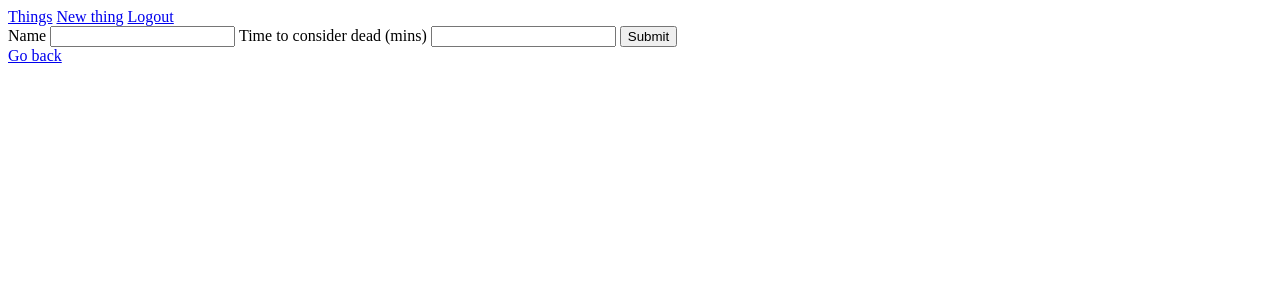
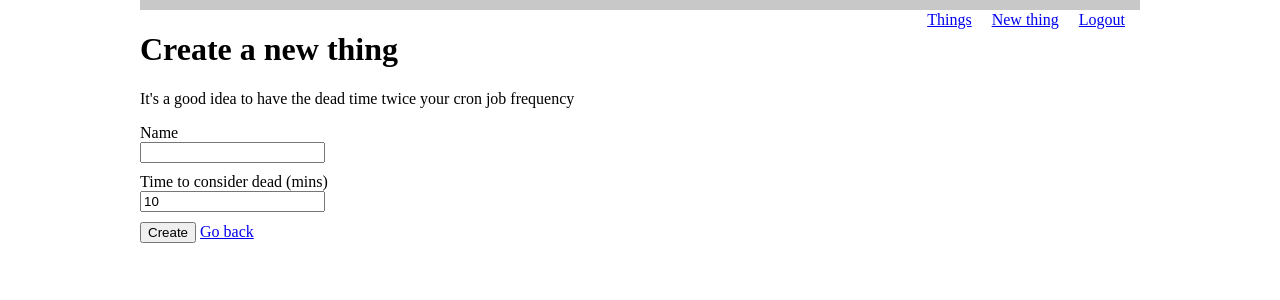
Before and after one commit to avacariu/isitup, a Flask app: page /new-thing in a window 1280 px wide. Shown: the top 300 px of the page. Run offline with Flask 2, Linux system fonts and the light colour scheme; the visitor is signed in with stand-in values (Sample User, id 1); data comes from the database, SQL or seed files in the repository.

Commit message:
Made it look better.

```diff
--- a/app/forms.py
+++ b/app/forms.py
@@ -1,12 +1,16 @@
 from flask.ext.wtf import Form
 from wtforms import TextField, HiddenField, IntegerField, BooleanField
-from wtforms.validators import Required
+from wtforms.validators import Required, ValidationError
+
+def positive(form, field):
+    if field.data <= 0:
+        raise ValidationError('Field must be positive')
 
 class NewThingForm(Form):
     name = TextField('name', validators = [Required()])
-    delta = IntegerField('delta', validators = [Required()])
+    delta = IntegerField('delta', validators = [Required(), positive])
 
 class EditThingForm(Form):
     name = TextField('name', validators = [Required()])
-    delta = IntegerField('delta', validators = [Required()])
+    delta = IntegerField('delta', validators = [Required(), positive])
     delete = BooleanField('delete')
--- a/app/templates/base.html
+++ b/app/templates/base.html
@@ -6,13 +6,43 @@
     {% else %}
     <title>Is it up?</title>
     {% endif %}
+
+    <style>
+      body {
+        width: 1000px;
+        margin: 0 auto;
+      }
+      nav {
+        background: rgb(200, 200, 200);
+        padding: 5px;
+      }
+      nav ul {
+        margin: 0;
+        padding: 0;
+        list-style-type: none;
+      }
+      nav ul li {
+        display: block;
+        float: right;
+        line-height: 30px;
+        margin: 0 10px;
+        padding: 0;
+        position: relative;
+
+      }
+      table {
+        width: 100%;
+      }
+    </style>
   </head>
   <body>
-    <nav>
-      <a href="{{ url_for('things') }}">Things</a>
-      <a href="{{ url_for('new_thing') }}">New thing</a>
-      <a href="{{ url_for('logout') }}">Logout</a>
-    </nav>
-    {% block content %}{% endblock %}
+  <nav>
+    <ul>
+      <li><a href="{{ url_for('logout') }}">Logout</a></li>
+      <li><a href="{{ url_for('new_thing') }}">New thing</a></li>
+      <li><a href="{{ url_for('things') }}">Things</a></li>
+    </ul>
+  </nav>
+  {% block content %}{% endblock %}
   </body>
 </html>
--- a/app/templates/index.html
+++ b/app/templates/index.html
@@ -6,6 +6,12 @@
     {% else %}
     <title>Is it up?</title>
     {% endif %}
+
+    <style>
+      body {
+        text-align: center;
+      }
+    </style>
   </head>
   <body>
 
--- a/app/templates/new-thing.html
+++ b/app/templates/new-thing.html
@@ -1,5 +1,18 @@
 {% extends "base.html" %}
 {% block content %}
+
+<style>
+form label,
+form input {
+  display: block;
+}
+form input {
+  margin-bottom: 10px;
+}
+</style>
+
+<h1>Create a new thing</h1>
+<p>It's a good idea to have the dead time twice your cron job frequency</p>
 
 <form action="" method="POST" name="new_thing_form">
   {{ form.hidden_tag() }}
@@ -7,10 +20,10 @@
   {{ form.name(id="inputName", maxlength="100") }}
 
   <label for="inputDelta">Time to consider dead (mins)</label>
-  {{ form.delta(id="inputDelta", type="number") }}
+  {{ form.delta(id="inputDelta", type="number", value="10") }}
 
-  <button type="submit">Submit</button>
+  <button type="submit">Create</button>
+  <a href="{{ url_for('things') }}">Go back</a>
 </form>
 
-<a href="{{ url_for('things') }}">Go back</a>
 {% endblock %}
```
Also changed, not shown: app/templates/thing.html (+16 -3 lines).
